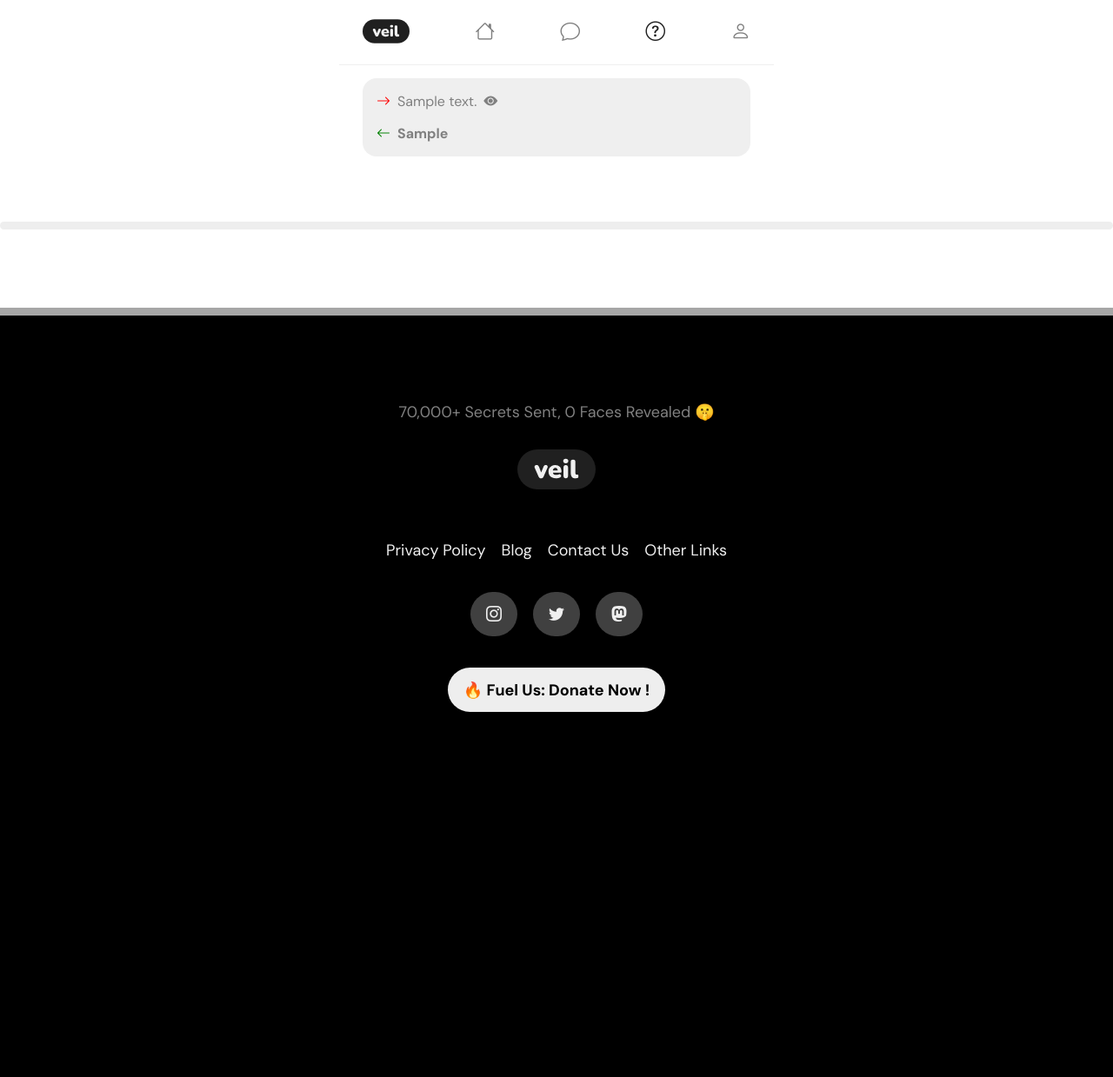
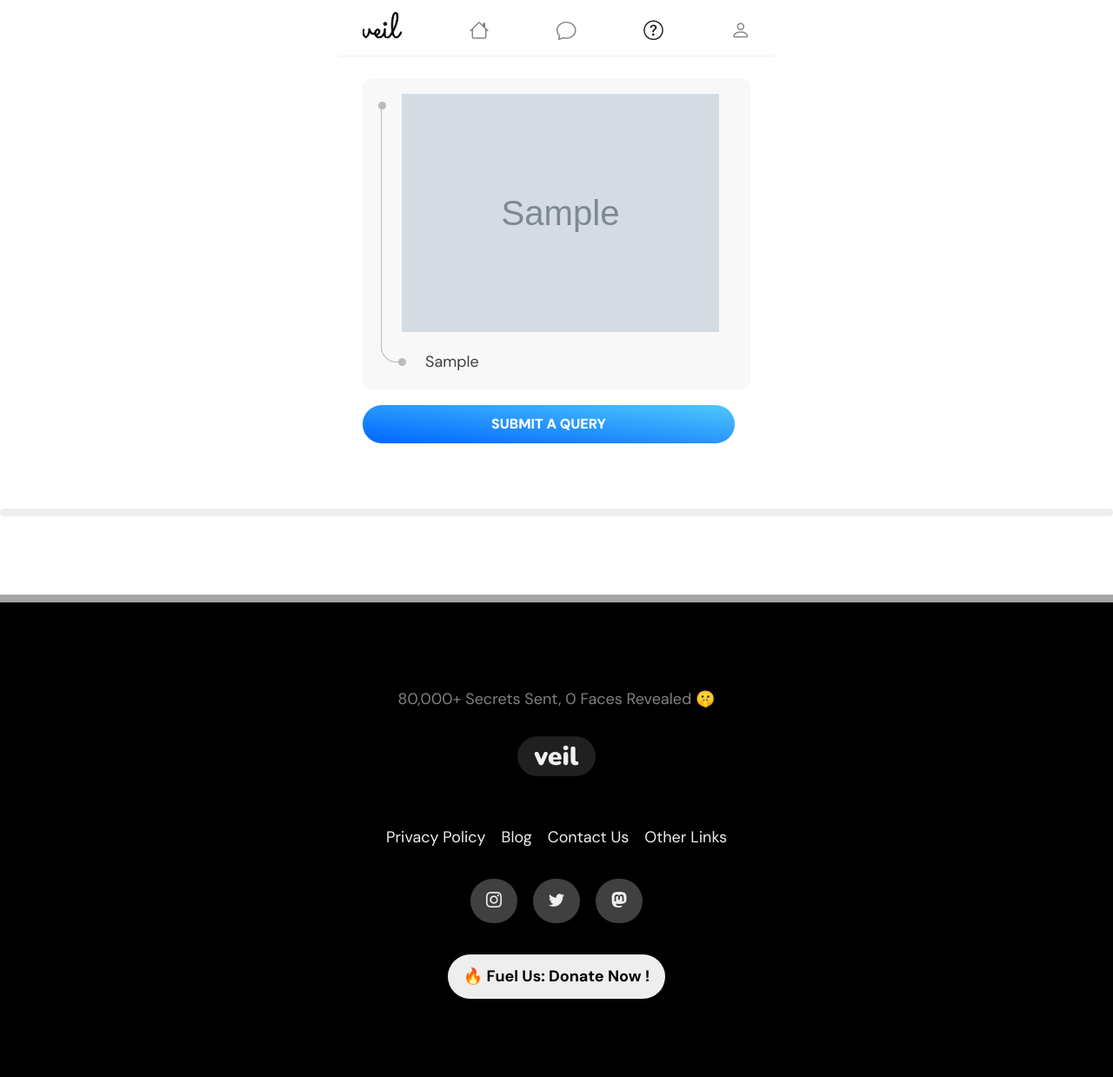
Before and after one commit to kryshhzz/VeilMsg, a Django app: page /queries/ in a window 1280 px wide. Shown: the whole page at 87% size. Before the commit the page ends 819 px from the top, so only its background shows below. Run offline with Django 4.2, Linux system fonts and the light colour scheme; a user stored in the database is signed in; tables that the repository leaves empty hold one stand-in row (values such as "Sample post"); grey boxes marked "Sample" are stand-in pictures; some libraries are stand-ins or nearby versions.

Commit message:
added blue

```diff
--- a/index/views.py
+++ b/index/views.py
@@ -204,19 +204,20 @@ def edit_profile_view(request):
         usr.profile.dp.delete()
         usr.profile.dp.save(file_name, data, save=True)
 
-    username = request.POST.get("username").strip()
-    if User.objects.filter(username=username).exists() :
-        if not usr.username == username :
-            dict["error"] =   "Choose a different username"
-            return render(request,"edit_profile.html",dict)
+    # username = request.POST.get("username").strip()
+    # if User.objects.filter(username=username).exists() :
+    #     if not usr.username == username :
+    #         dict["error"] =   "Choose a different username"
+    #         return render(request,"edit_profile.html",dict)
 
-    if any(c in "@#£&-+()/*':;!?.,~`|•√π÷×§∆€¥$¢^°={}\%©®™✓[]\"" for c in username) :
-        dict["error"] =  "Choose another username"
-        return render(request,"edit_profile.html",dict)
+    # if any(c in "@#£&-+()/*':;!?.,~`|•√π÷×§∆€¥$¢^°={}\%©®™✓[]\"" for c in username) :
+    #     dict["error"] =  "Choose another username"
+    #     return render(request,"edit_profile.html",dict)
 
-    usr.username = username
+    # usr.username = username
     usr.first_name = request.POST.get("name").strip()
     usr.profile.bio = request.POST.get("bio").strip()
+    usr.profile.bg_color = request.POST.get("profile_bg").strip()
     usr.save()
     return redirect("/user/")
 
@@ -257,6 +258,7 @@ def queries_view(request):
         return redirect("/login/")
     dms2 = []
     dms = dm.objects.filter(sentBy__owner=request.user,isQuery=True).order_by("-pk")
+
     for dmeach in dms :
         reps = reply.objects.filter(replyTo=dmeach)
         if len(reps) > 0:
--- a/templates/base.html
+++ b/templates/base.html
@@ -72,13 +72,12 @@
 
          --black : #202020;
 
-         --base-blue: #00ee6e;
-         --base-blue : orangered;
-         --base-blue-dark : #fbdc04;
-         --base-grad : linear-gradient(to right, orangered, var(--base-blue-dark));
-         --base-red : #f62a44;
+         --red : #f62a44;
 
-         --base : orangered;
+         --base : #0066ff;
+         --base-light : #50c7fb;
+         --base-grad : linear-gradient(to top right, var(--base), var(--base-light));
+         --base-grad-orange : linear-gradient(45deg, #ff5c00, #ffba1f);
 
          --base-bg-dark : #efefef;
          --base-bg-mid : #f8f8f8;
@@ -89,6 +88,7 @@
          --base-text-dark : #404040;
 
          --gray-light : #eee;
+         --gray-mid : #cfcfcf;
          --gray-dark : #bbb;
        }
       * {
@@ -204,14 +204,9 @@
         padding : .7em 1em;
         border-radius: 100em;
         border :none;
-        background : var(--black);
-        color : var(--t1);
-/*
-background : var(--base-blue);
-color : #fff;
-border : .1em solid var(--black);
-*/
-
+        background : var(--base-grad);
+        color : var(--base-bg-light);
+        text-transform: uppercase;
 
         font-weight: 1000;
         font-size: 1rem;
@@ -305,7 +300,6 @@ border : .1em solid var(--black);
       border : .1em solid var(--gray-dark);
     }
     input[type="radio"]:checked::before,  input[type='checkbox']:checked::before {
-      background-color: var(--base-text-dark);
       background: radial-gradient(circle closest-side at center, var(--base-text-mid) 0%, var(--base-text-mid) 75%, #fff 75%);
     }
 
--- a/templates/footer.html
+++ b/templates/footer.html
@@ -58,7 +58,7 @@
     }
 </style>
 <div class="footer-bowl">
-    <div class="footer-msg">70,000+ Secrets Sent, 0 Faces Revealed 🤫</div>
+    <div class="footer-msg">80,000+ Secrets Sent, 0 Faces Revealed 🤫</div>
     <div class="footer-cont landing-stiff">
         <img src="/static/veil-logo.svg" alt="veil logo">
         <div class="footer-top">
--- a/templates/header.html
+++ b/templates/header.html
@@ -1,7 +1,7 @@
 <style>
   header {
     width : 100%;
-    padding : .25em 1.5em;
+    padding : .75em 1.5em;
     color : var(--base-text-light);
     background : var(--base-bg-light);
     border-bottom : .1em solid var(--base-bg-dark);
@@ -15,16 +15,22 @@
     display: flex;
     justify-content: space-between;
     gap : 1em;
-    align-items: center;
+    align-items: end;
   }
   .logo {
-    margin: .25em 0 0 0 ;
-    width : 3em;
+    /* margin: .25em 0 0 0 ; */
+    width : 2.5em;
+  }
+  .logo img {
+    width : 100%;
   }
   .nav-in {
     text-decoration: none;
     color : inherit;
     position : relative;
+  }
+  .nav-in:hover {
+    color : var(--base);
   }
   .nav-in i {
     font-size: 1.25em;
@@ -43,12 +49,11 @@
     width : .35em;
     height : .35em;
     border-radius: 100%;
-    background : var(--base-text-mid);
-    border : .05em solid var(--base-text-dark);
+    background : var(--base);
   }
 </style>
 <header class="stiff">
-  <a href="/" class="logo nav-in"><img src="/static/veil-logo.svg" alt="veil logo"></a>
+  <a href="/" class="logo nav-in"><img src="/static/veil-logo-2.svg" alt="veil logo"></a>
   <a href="/home/" id="home-nav" class="nav-in"><i class="bi-house"></i></a>
   {% if unseenMsgs %}
     <a href="/inbox/" id="inbox-nav" class="nav-in nav-dot"><i class="bi-chat"></i></a>
--- a/templates/queries.html
+++ b/templates/queries.html
@@ -16,48 +16,103 @@
         font-size : 2em;
         margin : 5em 0;
     }
-    .msg-cont {
+
+    .msg-wrap {
       width : 100%;
-      border-radius: 1em;
-      padding : 1em;
-      font-weight: 400;
-      font-size: 1rem;
-      background : var(--base-bg-dark);
-      color : var(--base-text-light);
-      text-decoration: none;
 
-      display:flex;
+      grid-column : 1/3;
+      grid-row : 1/2;
+      z-index: 5;
+
+      background : var(--base-bg-mid);
+      padding: 1em;
+      border-radius: .5em;
+      transition : .3s;
+
+      position : relative;
+
+      display : flex;
       flex-direction: column;
       justify-content: center;
-      align-items: flex-start;
-      gap : 1em;
+      align-items: start;
+      gap : .75em;
     }
-    .msg-cont p, .msg-cont b {
-        display:flex;
-        justify-content: flex-start;
-        align-items: center;
-        gap : .5em;
+    .msg-wrap > i {
+      position : absolute;
+      top : .5em;
+      right : .5em;
+      font-size : 1em;
+      color : var(--base-text-mid);
     }
-    .msg-cont p i {
-        color : red;
+    .msg-wrap *{
+      line-height : 1.5em;
     }
-    .msg-cont b i {
-        color : green;
+
+    .msg-left {
+      color : var(--base-text-mid);
+      padding : 0 1em 0 1.5em;
+    }
+    .msg-right {
+      color : var(--base-text-dark);
+      padding : 0 1em 0 3em;
+    }
+
+    .msg-left, .msg-right{
+      position: relative;
+    }
+    .msg-left::before, .msg-right::before {
+      content : "";
+      position : absolute;
+      top : .5em;
+      left : 0em;
+      width : .5em;
+      aspect-ratio: 1/1;
+      border-radius : 50%;
+      background: var(--gray-dark);
+    }
+    .msg-right::before {
+      left : 1.25em;
+    }
+    .msg-left::after {
+      content : "";
+      position : absolute;
+      top : .65em;
+      left : .15em;
+      width : 1.5em;
+      height : calc(100% + .8em);
+      border-left : .1em solid var(--gray-dark);
+      border-bottom : .1em solid var(--gray-dark);
+      border-radius: 0 0 0 1em;
+    }
+    .msg-left b {
+      color : var(--base);
     }
   </style>
   <div class="inbox-bowl stiff">
   {% if dms_list %}
     {% for dm_cont in dms_list %}
-      <div class='msg-cont'>
-        <p> <i class="bi-arrow-right"></i> {{ dm_cont.dm.message }} {% if dm_cont.dm.opened %} <i class="bi-eye-fill" style="color:inherit"></i> {% endif %}</p>
-        <b> <i class="bi-arrow-left"></i> {{ dm_cont.reply }}</b>
-    </div>
+      <!-- <div class='msg-cont'>
+        <div class='msg-left'>{{ dm_cont.dm.message }}</div>
+        <div class='msg-right'>{{ dm_cont.reply }}</div>
+      </div> -->
+      <div class="msg-wrap">
+        <div class="msg-left">
+          {% if dm_cont.dm.dmType == 3 %}
+              <p>Someone rated you <b>{{ dm_cont.dm.message }}  / 10 </b></p>
+          {% elif not dm_cont.dm.img %}
+            <p>{{ dm_cont.dm.message }}</p>
+          {% else %}
+            <img src="{{ dm_cont.dm.img }}" alt="">
+          {% endif %}
+        </div>
+        <div class="msg-right">{{ dm_cont.reply  }}</div>
+      </div>
     {% endfor %}
   {% else %}
     <h2>No Queries Sent</h2>
     <br>
-    <a class='veil-button' style='text-decoration:none; text-align:center' href='/user/admin/'>Submit a query</a>
   {% endif %}
+  <a class='veil-button' style='text-decoration:none; text-align:center' href='/user/admin/'>Submit a query</a>
   </div>
   <br><br>
   <div class="ad">
--- a/templates/settings.html
+++ b/templates/settings.html
@@ -40,6 +40,12 @@
       justify-content: space-between;
       align-items: center;
       gap : .5em;
+    }
+    .settings-box div {
+      width : 100%;
+      display : flex;
+      justify-content : space-between;
+      align-items :center;
     }
     #id_is_open {
         width : 1.25em;
```
Also changed, not shown: templates/base_header.html (+11 -7 lines), templates/blog/base_blog.html (+7 -6 lines), templates/dm.html (+58 -11 lines), templates/edit_profile.html (+23 -9 lines), templates/inbox.html (+7 -7 lines), templates/index.html (+11 -11 lines), templates/landing.html (+15 -8 lines), templates/profile.html (+19 -12 lines), static/veil-logo-2.svg (added), veil/static/profile_pics/guest_88652_669243.webp (added).
